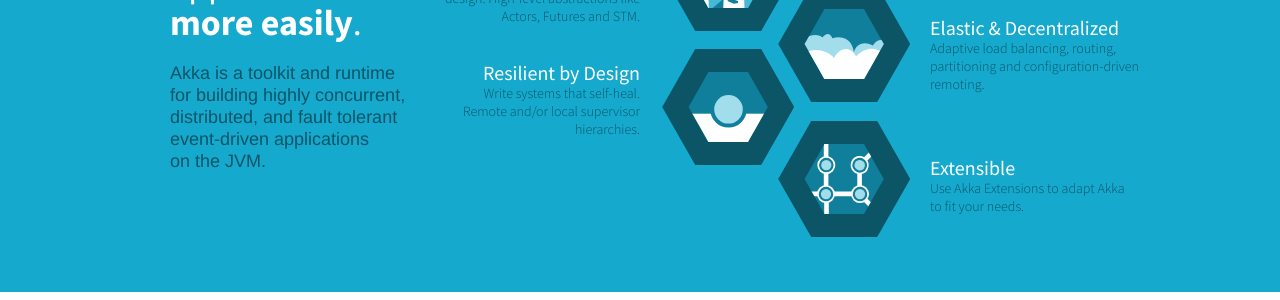
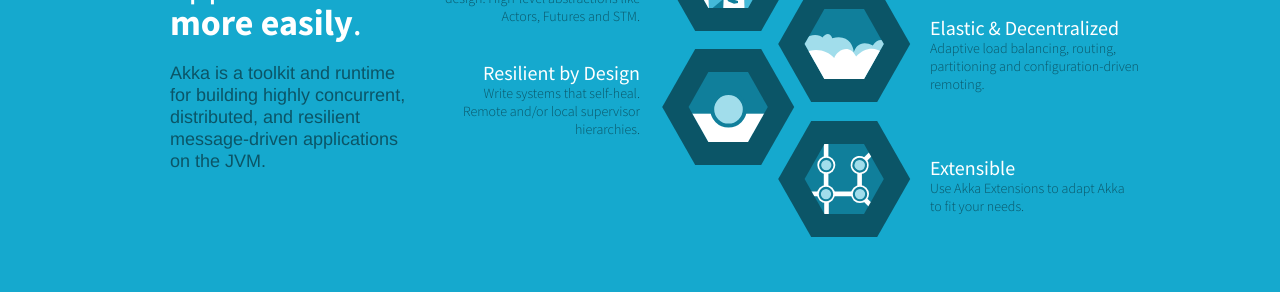
Before and after one commit to raboof/akka.github.com, a Jekyll site: the page built from index.md, in a window 1280 px wide. Shown: the part 308-608 px from the top of the page. Built offline with Jekyll 4.4.1, drawn with Linux system fonts in a browser that asks for light colours; comment, search, counter and statistics services are not loaded.

Commit message:
Update frontpage.html
Changed event-driven to message-driven and fault-tolerant to resilient.

```diff
--- a/_includes/frontpage.html
+++ b/_includes/frontpage.html
@@ -5,7 +5,7 @@
 		<div class="row rel">
 			<div class="span4">
 				<div class="home-box">Build powerful concurrent & distributed applications<br/><span class="bold">more easily</span>.</div>
-				<div class="home-small-box">Akka is a toolkit and runtime<br/> for building highly concurrent,<br/> distributed, and fault tolerant<br/> event-driven applications<br/> on the JVM.</div>
+				<div class="home-small-box">Akka is a toolkit and runtime<br/> for building highly concurrent,<br/> distributed, and resilient<br/> message-driven applications<br/> on the JVM.</div>
 			</div>
 			<div class="span8">
                 <nav class="social">
```
